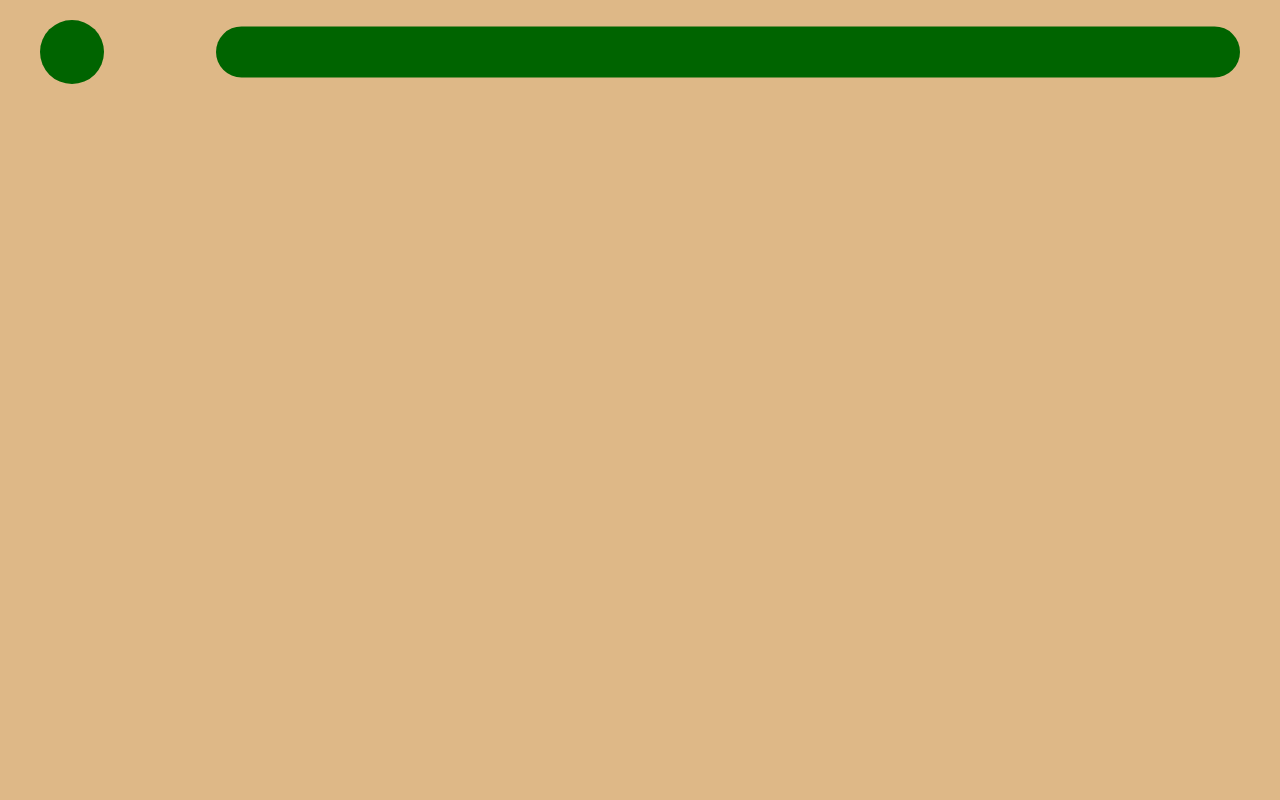
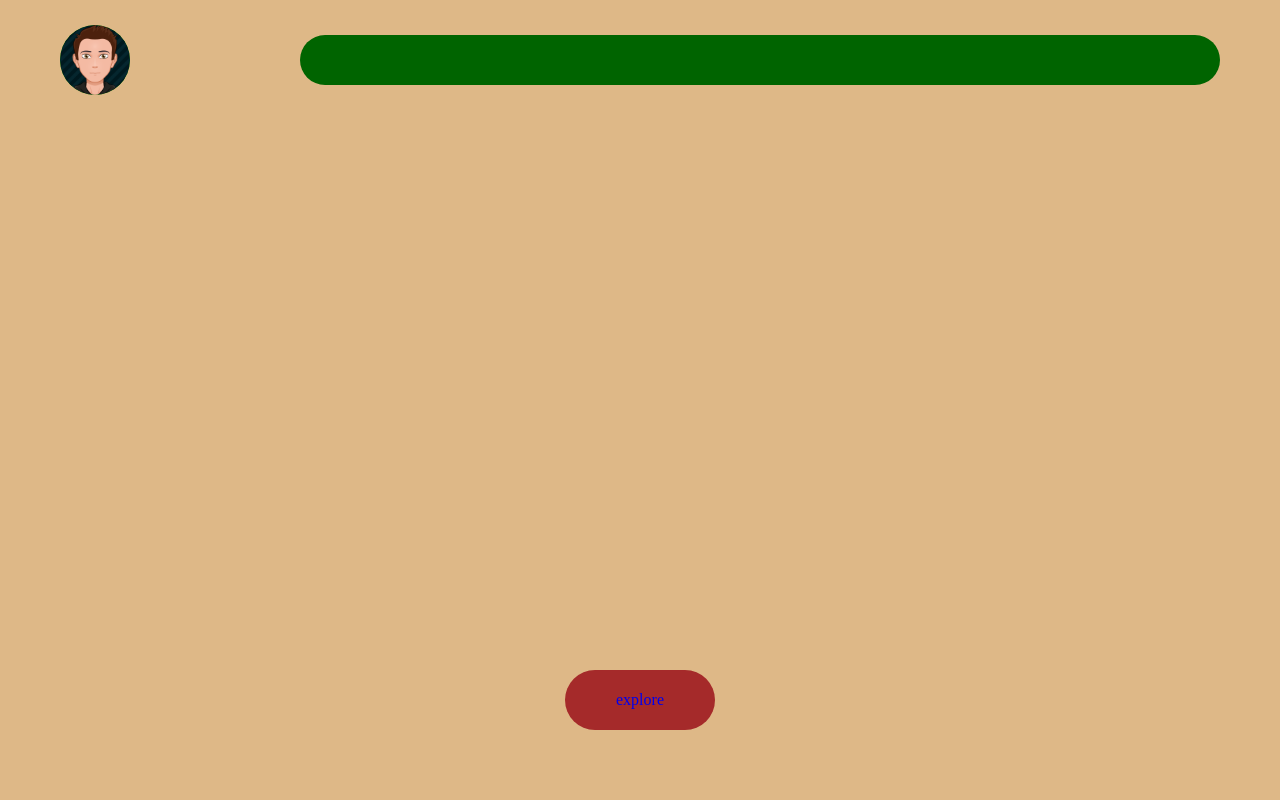
Before and after one commit to Maarten-JB/Website, a plain HTML site: page index.html in a window 1280 px wide. Shown: the top 800 px of the page. Drawn offline with Linux system fonts and the light colour scheme.

Commit message:
A lot of Stuff - Landing

```diff
--- a/index.css
+++ b/index.css
@@ -1,38 +1,108 @@
+html {
+  scroll-behavior: smooth;
+}
+
 body {
   margin: 0;
   overflow-x: hidden;
 }
 
-#top-bar{
+#top-bar {
   display: inline-block;
-    height: 5vw;
   width: 100vw;
   position: fixed;
-    top: 20px;
+  top: 60px;
 }
 
-#icon{
+#top-bar div,
+#top-bar a {
+  transition-delay: 1s;
+}
+
+#icon {
   background-color: darkgreen;
   display: inline-block;
-    height: 5vw;
-    width: 5vw;
+  height: 70px;
+  width: 70px;
+  border-radius: 50px;
+  position: absolute;
+  left: 60px;
+  top: 50%;
+  transform: translate(0, -50%);
+  transition: width 1s;
+
+  overflow: hidden;
+}
+
+#icon:hover {
+  width: 140px;
+  border-radius: 50px;
+  transition: width 0.5s;
+  transition-delay: 0.2s;
+  transition-timing-function: ease;
+}
+
+#icon_img {
+  display: inline-block;
+  background-image: url("images/AvatarMaker.png");
+  background-repeat: no-repeat;
+  background-size: contain;
+  height: 70px;
+  width: 70px;
   border-radius: 100%;
   position: absolute;
-    left: 40px;
   top: 50%;
-    transform: translate(0,-50%);
+  left: 0;
+  transform: translate(0, -50%);
+  transition: all 0.3s;
+  z-index: 1;
 }
 
-#nav-bar{
+#icon:hover #icon_img {
+  height: 60px;
+  width: 60px;
+  transform: translate(5px, -50%);
+  transition: all 0.3s;
+}
+
+#icon_log {
+  text-decoration: none;
+  line-height: 18px;
+  font-family: "Rubik", sans-serif;
+  font-size: 20px;
+  color: white;
+  display: inline-block;
+  position: absolute;
+  left: 50%;
+  top: 50%;
+  transform: translate(5px, -50%);
+  opacity: 0;
+  transition: opacity 0.5s;
+  z-index: 0;
+}
+
+#icon:hover #icon_log {
+  opacity: 1;
+  transition: opacity 0.5s;
+  transition-delay: 0.4s;
+}
+
+#icon_log:hover {
+  color: rgb(12, 77, 77);
+  transition: all 0.5s;
+}
+
+#nav-bar {
   background-color: darkgreen;
   display: inline-block;
-    height: 4vw;
-    width: 80vw;
+  height: 50px;
+  width: auto;
   border-radius: 50px;
   position: absolute;
-    right: 40px;
+  left: 300px;
+  right: 60px;
   top: 50%;
-    transform: translate(0,-50%);
+  transform: translate(0, -50%);
 }
 
 #landing {
@@ -40,6 +110,33 @@ body {
   display: inline-block;
   height: 100vh;
   width: 100vw;
+}
+
+#explore_button {
+  background-color: brown;
+  background-image: none;
+  background-repeat: no-repeat;
+  background-size: cover;
+  text-decoration: none;
+  border-radius: 50px;
+  display: flex;
+  height: 60px;
+  width: 150px;
+  position: absolute;
+  bottom: 70px;
+  left: 50%;
+  transform: translate(-50%, 0);
+  align-items: center;
+  justify-content: center;
+  transition: all 0.5s;
+}
+
+#explore_button:hover{
+  height: 80px;
+  width: 170px;
+  transform: translate(-50%, 10px);
+  background-image: url(images/flowers.jpg);
+  transition: all 0.5s;
 }
 
 #content {
--- a/index.html
+++ b/index.html
@@ -1,18 +1,37 @@
 <!DOCTYPE html>
 <html lang="en">
   <head>
+    <!-- Meta -->
     <meta charset="UTF-8" />
     <meta name="viewport" content="width=device-width, initial-scale=1.0" />
-    <title>My own website</title>
+
+    <!-- Name -->
+    <title>CDTD - Club der toten Dichter</title>
+
+    <!-- Style -->
     <link rel="stylesheet" href="index.css" />
+
+    <!-- Fonts -->
+    <link rel="preconnect" href="https://fonts.gstatic.com" />
+    <link
+      href="https://fonts.googleapis.com/css2?family=Rubik:wght@600&display=swap"
+      rel="stylesheet"
+    />
   </head>
   <body>
     <div id="top-bar">
-      <div id="icon"></div>
+      <div id="icon">
+        <a id="icon_img" href="account.html"></a>
+        <a id="icon_log" href="login.html">LOG<br />IN</a>
+      </div>
       <div id="nav-bar"></div>
     </div>
-    <div id="landing"></div>
+    <div id="landing">
+      <a id="explore_button" href="#content">explore</a>
+    </div>
     <div id="content"></div>
-    <div id="footer"></div>
+    <div id="footer">
+      <a href='https://de.freepik.com/vektoren/muster'>Muster Vektor erstellt von coolvector - de.freepik.com</a>
+    </div>
   </body>
 </html>
```
Also changed, not shown: account.html (added, +11 -0 lines), login.html (added, +11 -0 lines), images/4826675.jpg (added), images/AvatarMaker.png (added), images/flowers.jpg (added). Lines whose indentation alone changed are shown as unchanged.
